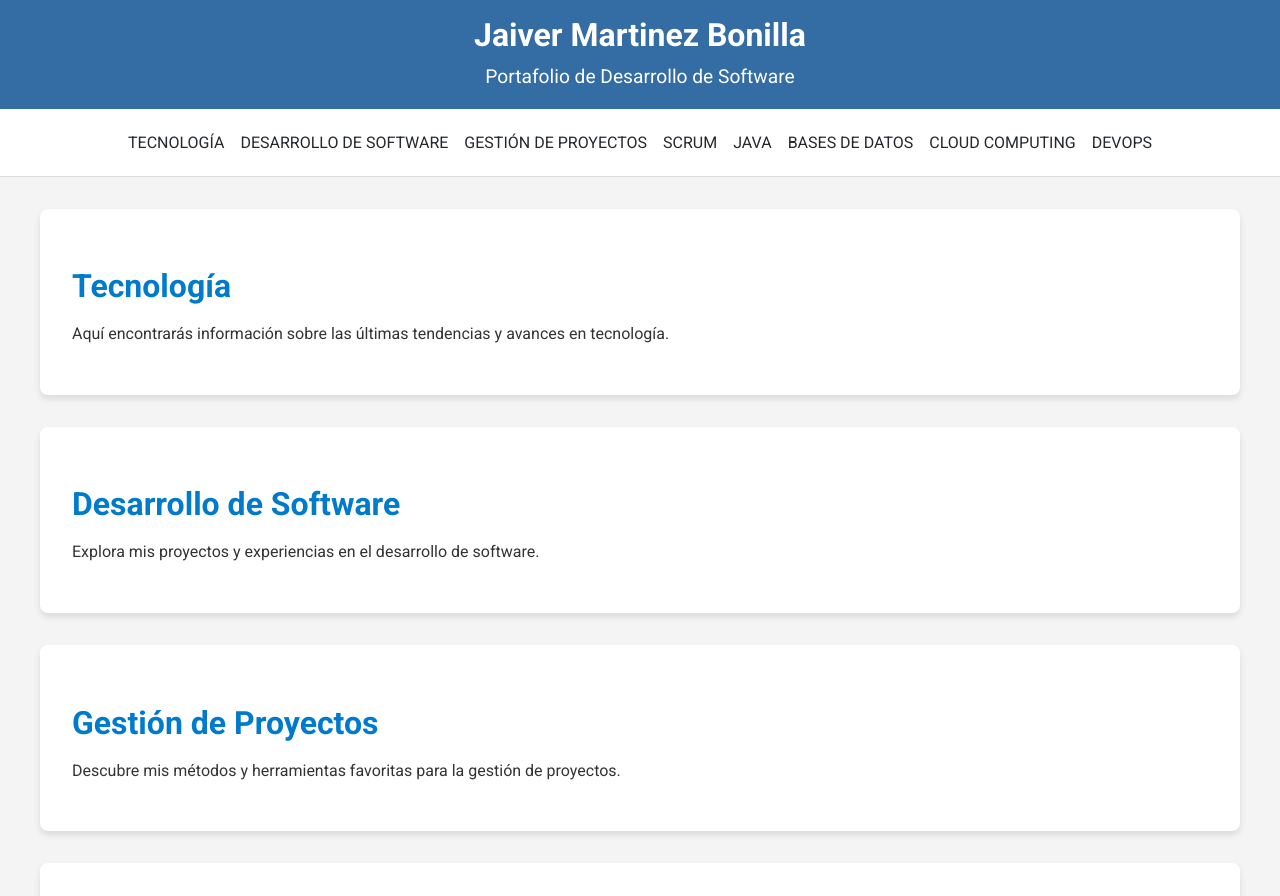
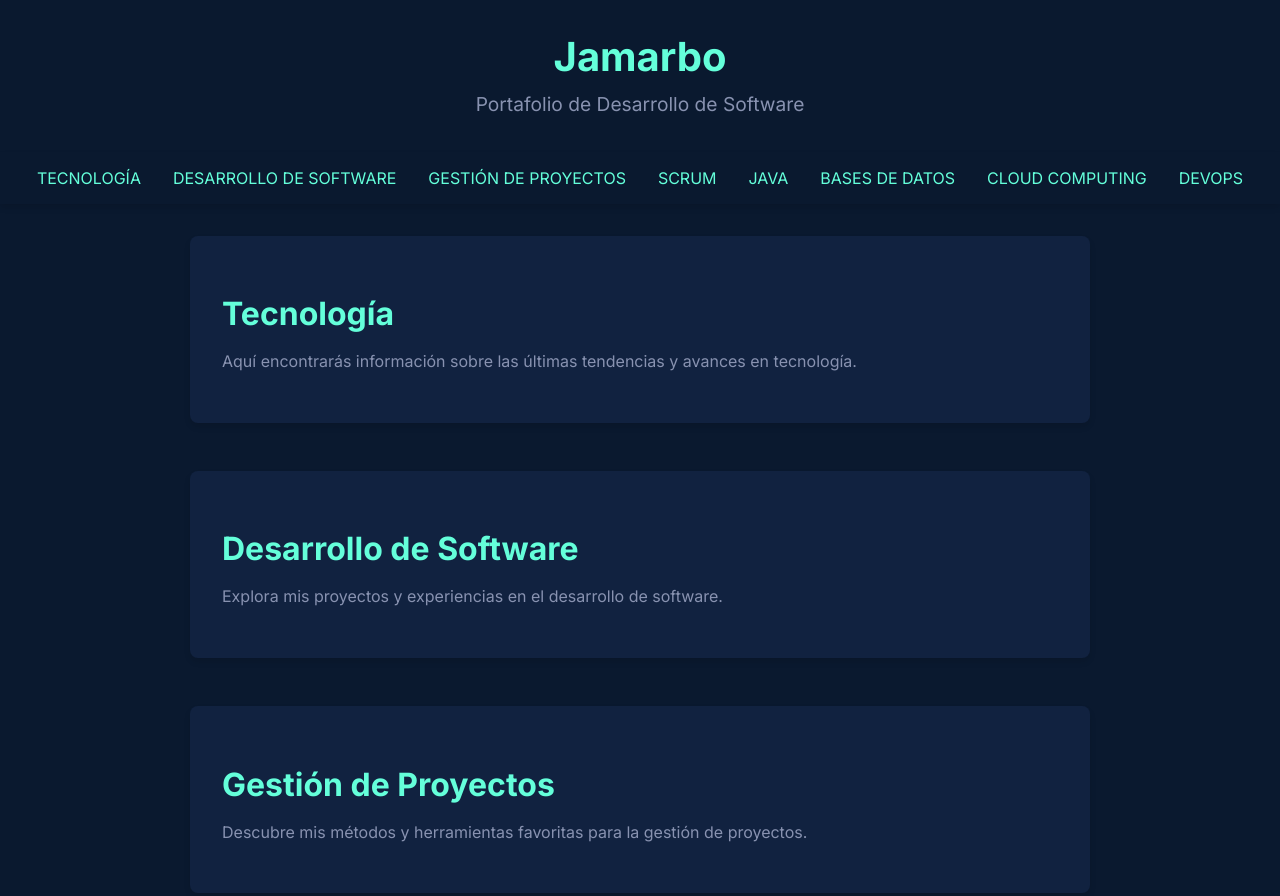
Before and after one commit to jamarbo/jamarbo-website, a plain HTML site: page index.html in a window 1280 px wide. Shown: the top 896 px of the page. Drawn offline with Linux system fonts and the light colour scheme.

Commit message:
Update index.html
Cambios

```diff
--- a/index.html
+++ b/index.html
@@ -3,73 +3,79 @@
 <head>
     <meta charset="UTF-8">
     <meta name="viewport" content="width=device-width, initial-scale=1.0">
-    <title>Jaiver Martinez Bonilla - Portafolio</title>
-    <link href="https://fonts.googleapis.com/css2?family=Roboto:wght@400;700&display=swap" rel="stylesheet">
+    <title>Jamarbo - Portafolio</title>
+    <link href="https://fonts.googleapis.com/css2?family=Inter:wght@400;700&display=swap" rel="stylesheet">
     <style>
         body {
-            font-family: 'Roboto', sans-serif;
+            font-family: 'Inter', sans-serif;
             margin: 0;
             padding: 0;
-            background-color: #f4f4f4;
-            color: #333;
+            background-color: #0a192f;
+            color: #ccd6f6;
         }
         header {
-            background-color: #346ca4;
-            color: #fff;
-            padding: 1rem 2rem;
+            background-color: #0a192f;
+            color: #64ffda;
+            padding: 2rem;
             text-align: center;
         }
         header h1 {
             margin: 0;
-            font-size: 2rem;
+            font-size: 2.5rem;
         }
         header p {
             margin: 0.5rem 0 0;
             font-size: 1.2rem;
         }
         nav {
-            background-color: #fff;
-            border-bottom: 1px solid #ddd;
+            background-color: #0a192f;
             display: flex;
             justify-content: center;
             padding: 1rem;
-            flex-wrap: wrap;
+            position: sticky;
+            top: 0;
+            z-index: 1000;
+            box-shadow: 0 4px 6px rgba(0, 0, 0, 0.1);
         }
         nav a {
-            color: #24292e;
-            margin: 0.5rem;
+            color: #64ffda;
+            margin: 0 1rem;
             text-decoration: none;
             font-size: 1rem;
             text-transform: uppercase;
             transition: color 0.3s;
         }
         nav a:hover {
-            color: #007acc;
+            color: #0a192f;
+            background-color: #64ffda;
+            padding: 0.5rem 1rem;
+            border-radius: 5px;
         }
         .main-content {
-            max-width: 1200px;
+            max-width: 900px;
             margin: 2rem auto;
             padding: 0 1rem;
         }
         .section {
-            margin-bottom: 2rem;
+            margin-bottom: 3rem;
             padding: 2rem;
-            background-color: #fff;
+            background-color: #112240;
             border-radius: 8px;
             box-shadow: 0 4px 6px rgba(0, 0, 0, 0.1);
         }
         h2 {
-            color: #007acc;
+            color: #64ffda;
             font-size: 2rem;
             margin-bottom: 1rem;
         }
         p {
             line-height: 1.6;
             font-size: 1rem;
+            color: #8892b0;
         }
         footer {
-            background-color: #24292e;
-            color: #fff;
+            background-color: #0a192f;
+            color: #64ffda;
             text-align: center;
             padding: 1rem;
             position: relative;
@@ -79,7 +85,7 @@
         }
         @media (max-width: 768px) {
             header h1 {
-                font-size: 1.5rem;
+                font-size: 2rem;
             }
             header p {
                 font-size: 1rem;
@@ -96,7 +102,7 @@
         }
         @media (max-width: 480px) {
             header h1 {
-                font-size: 1.2rem;
+                font-size: 1.5rem;
             }
             header p {
                 font-size: 0.9rem;
@@ -119,7 +125,7 @@
 </head>
 <body>
     <header>
-        <h1>Jaiver Martinez Bonilla</h1>
+        <h1>Jamarbo</h1>
         <p>Portafolio de Desarrollo de Software</p>
     </header>
 
@@ -170,7 +176,7 @@
     </main>
 
     <footer>
-        <p>&copy; 2024 Jaiver Martinez Bonilla. Todos los derechos reservados.</p>
+        <p>&copy; 2024 Jamarbo. Todos los derechos reservados.</p>
     </footer>
 </body>
 </html>
```
